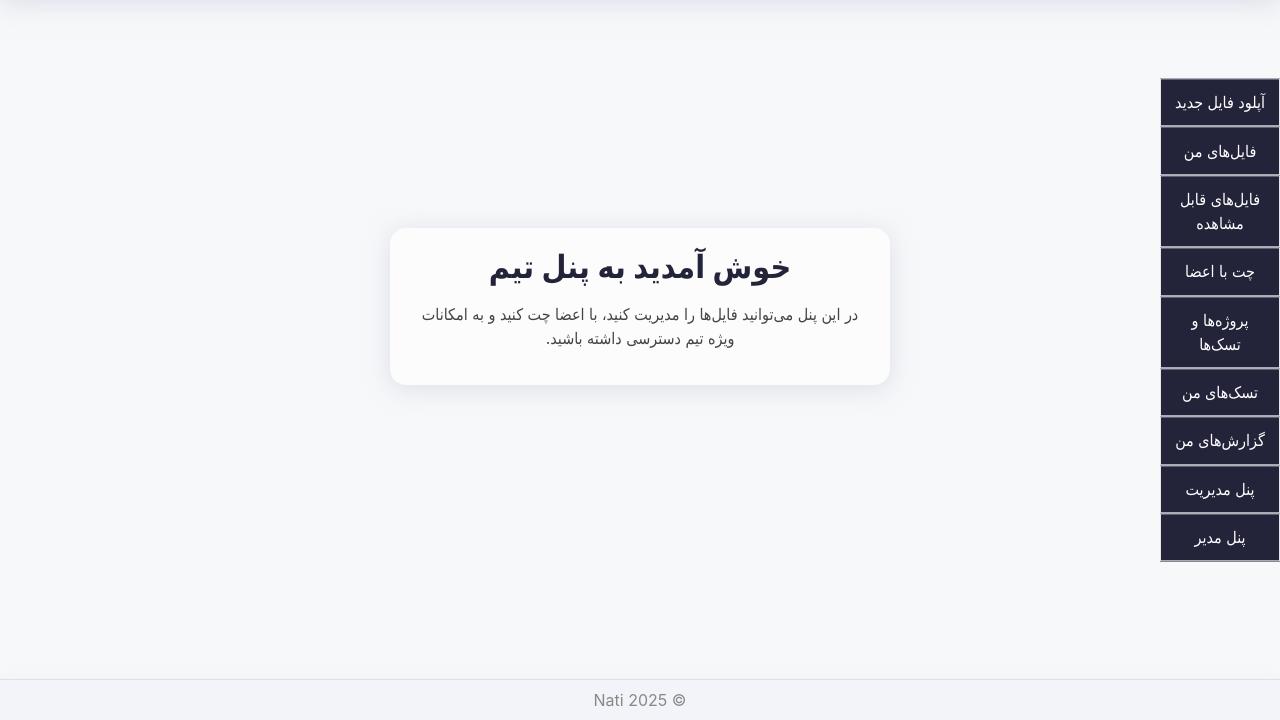
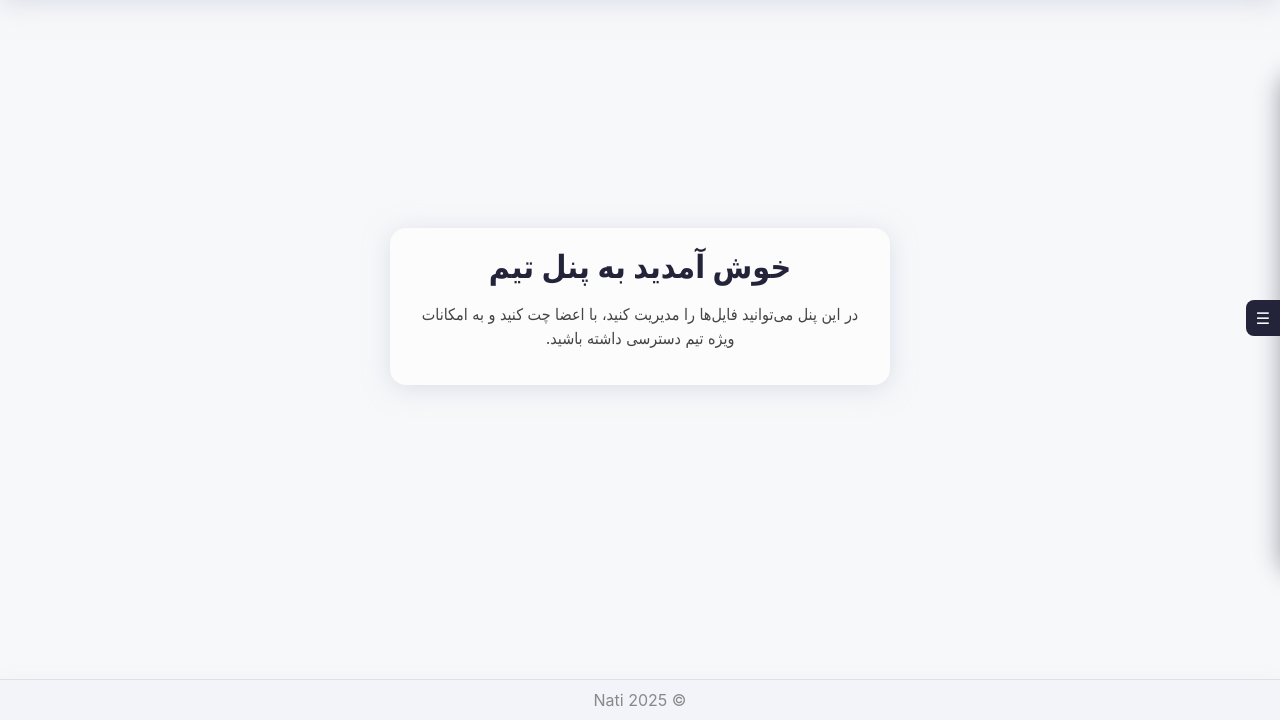
Before and after one commit to Fazelinoo/nati-main-db-2, a Django app: page / in a window 1280 px wide. Shown: the part 80-800 px from the top of the page. Run offline with Django 4.2, Linux system fonts and the light colour scheme; the visitor is signed in with stand-in values (Sample User, id 1); data comes from the database, SQL or seed files in the repository; data that the repository does not hold is empty.

Commit message:
fixed bugs

```diff
--- a/core/templates/core/admin2_reports.html
+++ b/core/templates/core/admin2_reports.html
@@ -25,7 +25,7 @@
                     <td>{{ report.description|default:'-' }}</td>
                     <td>
                         {% if report.file %}
-                            <a href="{{ report.file.url }}" class="btn btn-sm btn-outline-primary" target="_blank">دانلود</a>
+                            <a href="{% url 'download_weekly_report' report.id %}" class="btn btn-sm btn-outline-primary">دانلود</a>
                         {% else %}-{% endif %}
                     </td>
                     <td>
--- a/core/templates/core/base.html
+++ b/core/templates/core/base.html
@@ -1,3 +1,4 @@
+<!DOCTYPE html>
 <!DOCTYPE html>
 <html lang="fa">
 <script>
@@ -404,6 +405,27 @@
         padding: 0.5rem 0.2rem;
         min-width: unset;
     }
+    /* sliding (drawer) behavior */
+    .vertical-actions.drawer {
+        right: -140px;
+        width: 140px;
+        transition: right 0.25s ease;
+    }
+    .vertical-actions.drawer.open {
+        right: 0 !important;
+    }
+    #toggle-vertical-btn {
+        position: fixed;
+        right: 0;
+        top: calc(50% - 20px);
+        z-index: 1001;
+        background: #23243a;
+        color: #fff;
+        border: none;
+        border-radius: 8px 0 0 8px;
+        padding: 6px 10px;
+        cursor: pointer;
+    }
     .vertical-actions a {
         margin: 0 !important;
         border-radius: 0 !important;
@@ -426,7 +448,8 @@
         border-top: none;
     }
 </style>
-<div class="vertical-actions">
+<button id="toggle-vertical-btn" aria-label="باز/بستن پنل" title="باز/بستن پنل">☰</button>
+<div class="vertical-actions drawer" id="vertical-actions">
     <a href="/upload/" class="btn btn-primary shadow">آپلود فایل جدید</a>
     <a href="/my-files/" class="btn btn-outline-primary shadow">فایل‌های من</a>
     <a href="/files/" class="btn btn-outline-primary shadow">فایل‌های قابل مشاهده</a>
@@ -631,5 +654,40 @@ if (notifBtn) {
     });
 }
 </script>
+<script>
+// Toggle handler for right vertical actions drawer
+(function(){
+    try {
+        var btn = document.getElementById('toggle-vertical-btn');
+        var panel = document.getElementById('vertical-actions');
+        if (!btn || !panel) return;
+        // initial state from localStorage (closed by default)
+        var open = localStorage.getItem('verticalActionsOpen') === '1';
+        if (open) panel.classList.add('open');
+        btn.addEventListener('click', function(e){
+            open = !open;
+            if (open) {
+                panel.classList.add('open');
+                localStorage.setItem('verticalActionsOpen','1');
+            } else {
+                panel.classList.remove('open');
+                localStorage.setItem('verticalActionsOpen','0');
+            }
+            e.stopPropagation();
+        });
+        // click outside to close
+        window.addEventListener('click', function(e){
+            if (!open) return;
+            if (!panel.contains(e.target) && e.target !== btn) {
+                open = false;
+                panel.classList.remove('open');
+                localStorage.setItem('verticalActionsOpen','0');
+            }
+        });
+    } catch (err) {
+        console.warn('vertical actions init error', err);
+    }
+})();
+</script>
 </body>
 </html>
--- a/core/templates/core/home.html
+++ b/core/templates/core/home.html
@@ -9,43 +9,7 @@
         justify-content: center;
         position: relative;
     }
-    .vertical-actions {
-        position: fixed;
-        right: 0;
-        top: 50%;
-        transform: translateY(-50%);
-        display: flex;
-        flex-direction: column;
-        align-items: flex-end;
-        gap: 0;
-        z-index: 1000;
-        background: none;
-        box-shadow: none;
-        border-radius: 0;
-        padding: 0;
-        min-width: unset;
-    }
-    .vertical-actions a {
-        margin: 0 !important;
-        border-radius: 0 !important;
-        min-width: 120px;
-        max-width: 120px;
-        font-size: 1rem !important;
-        padding: 0.7rem 0.7rem !important;
-        box-shadow: none !important;
-        border-top: 1.5px solid #e5e7eb;
-        background: #23243a !important;
-        color: #fff !important;
-        transition: background 0.2s;
-        text-align: center;
-    }
-    .vertical-actions a:hover {
-        background: #181a23 !important;
-        color: #5edfff !important;
-    }
-    .vertical-actions a:first-child {
-        border-top: none;
-    }
+    /* ...existing styles (main-container, center-content, card) ... */
     .center-content {
         margin: 0 auto;
         text-align: center;
@@ -85,19 +49,5 @@
             <p>در این پنل می‌توانید فایل‌ها را مدیریت کنید، با اعضا چت کنید و به امکانات ویژه تیم دسترسی داشته باشید.</p>
         </div>
     </div>
-    <div class="vertical-actions">
-        <a href="/upload/" class="btn">آپلود فایل جدید</a>
-        <a href="/my-files/" class="btn">فایل‌های من</a>
-        <a href="/files/" class="btn">فایل‌های قابل مشاهده</a>
-        <a href="/chats/" class="btn">چت با اعضا</a>
-        <a href="{% url 'project_list' %}" class="btn">پروژه‌ها و تسک‌ها</a>
-        {% if request.user.is_authenticated %}
-            <a href="{% url 'user_projects' %}" class="btn">تسک‌های من</a>
-            <a href="{% url 'user_reports' %}" class="btn">گزارش‌های من</a>
-        {% endif %}
-        {% if request.user.is_staff %}
-            <a href="/admin/" class="btn">پنل مدیریت</a>
-            <a href="/admin2" class="btn">پنل مدیر</a>
-        {% endif %}
-    </div>
+    {# پنل عمودی دکمه‌ها اکنون در base.html مدیریت می‌شود؛ از درج دستی دکمه‌ها در اینجا خودداری کنید #}
 {% endblock %}
--- a/tasks/templates/tasks/user_reports.html
+++ b/tasks/templates/tasks/user_reports.html
@@ -20,7 +20,7 @@
                     {% if report.description %}<span class="text-muted">{{ report.description|linebreaksbr }}</span>{% endif %}
                 </div>
                 {% if report.file %}
-                <a href="{{ report.file.url }}" target="_blank" class="btn btn-sm btn-outline-primary">دانلود فایل</a>
+                <a href="{% url 'download_weekly_report' report.id %}" class="btn btn-sm btn-outline-primary">دانلود فایل</a>
                 {% else %}
                 <span class="badge bg-secondary">بدون فایل</span>
                 {% endif %}
--- a/tasks/templates/tasks/user_tasks.html
+++ b/tasks/templates/tasks/user_tasks.html
@@ -68,7 +68,7 @@
                 {% for report in reports %}
                 <li class="list-group-item d-flex justify-content-between align-items-center">
                     هفته: {{ report.week_start|to_jalali }} تا {{ report.week_end|to_jalali }}
-                    <a href="{{ report.file.url }}" target="_blank" class="btn btn-sm btn-outline-primary">دانلود</a>
+                    <a href="{% url 'download_weekly_report' report.id %}" class="btn btn-sm btn-outline-primary">دانلود</a>
                 </li>
                 {% empty %}
                 <li class="list-group-item text-center">گزارشی ثبت نشده است.</li>
--- a/tasks/urls.py
+++ b/tasks/urls.py
@@ -3,6 +3,7 @@ from . import views
 
 urlpatterns = [
     path('my-reports/', views.user_reports, name='user_reports'),
+    path('download-report/<int:report_id>/', views.download_weekly_report, name='download_weekly_report'),
     path('upload-report/<int:project_id>/', views.upload_weekly_report, name='upload_weekly_report_for_project'),
     path('my-projects/<int:project_id>/', views.user_project_tasks, name='user_project_tasks'),
     path('my-projects/', views.user_projects, name='user_projects'),
```
Also changed, not shown: tasks/views.py (+22 -0 lines).
